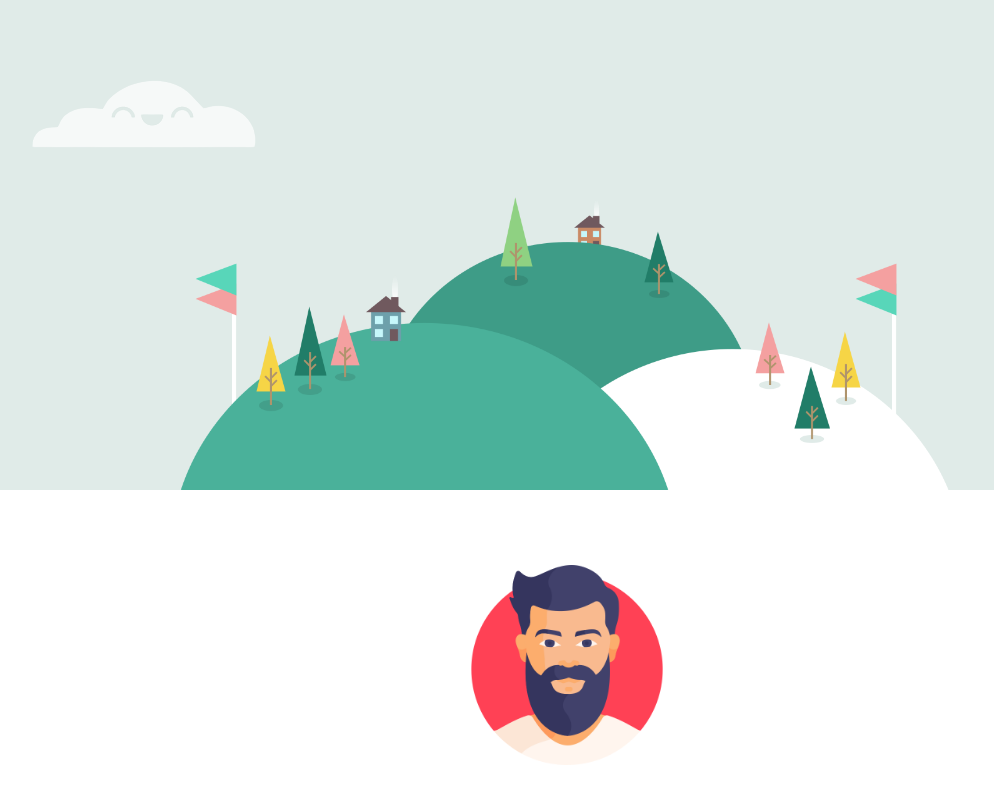
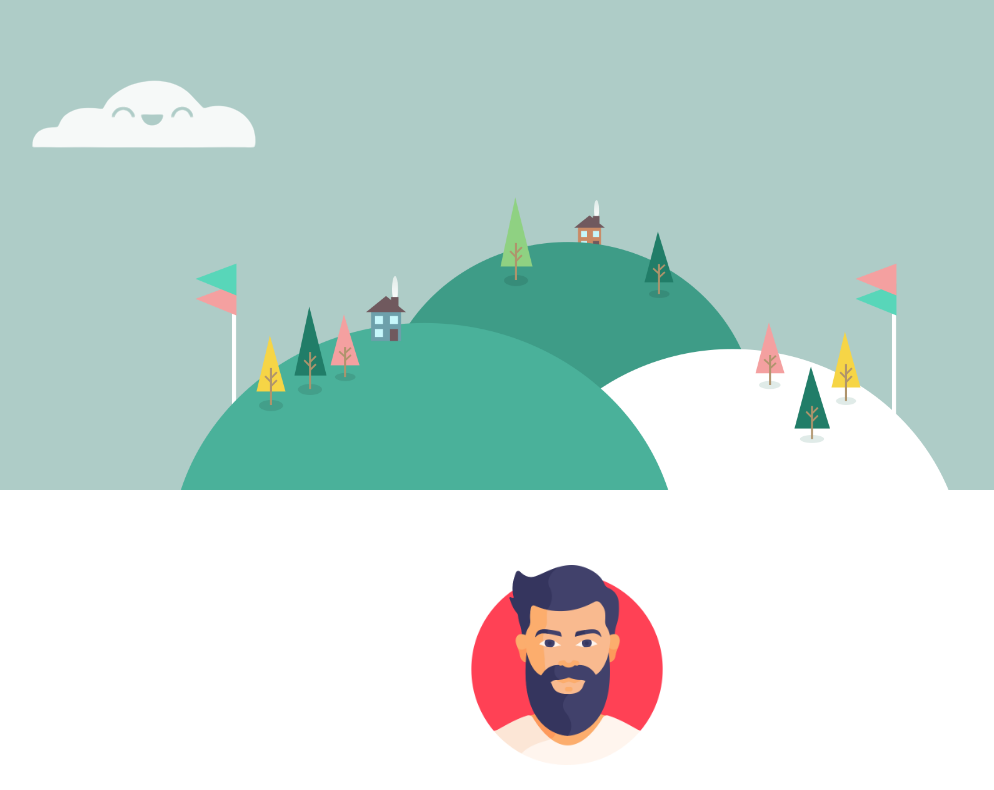
Before and after one commit to JitenPanchal200467/Jiten-Panchal, a plain HTML site: page index.html in a window 1280 px wide. Shown: the part 361-1151 px from the top of the page, without its empty margins (73-1067 px from the left). Drawn offline with Linux system fonts and the light colour scheme.

Commit message:
Update styles.css

```diff
--- a/styles.css
+++ b/styles.css
@@ -23,7 +23,7 @@ h3{
     color: #11999E;
 }
 .top-container{
-    background-color: #e0ebe8;
+    background-color:#aeccc7;
     position: relative;
     padding-top: 150px;
 }
```
